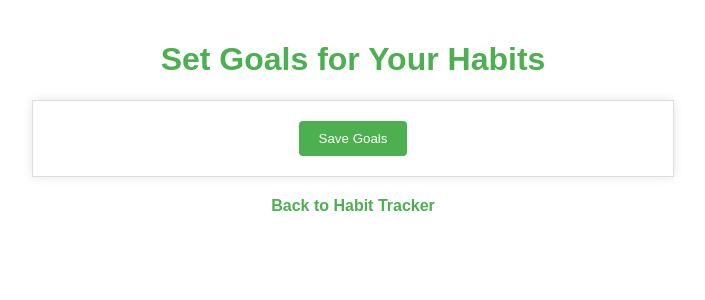
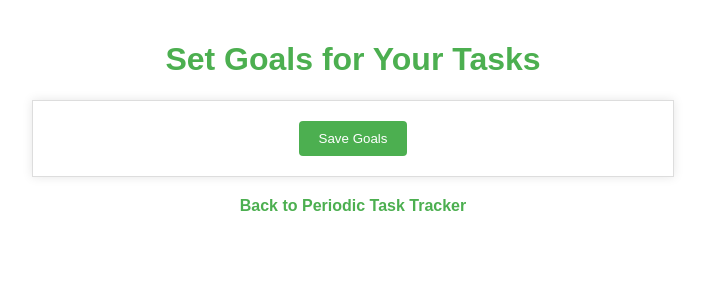
Before and after one commit to jtgannon10/Habit_Tracker, a Flask app: page /set_goals in a window 1280 px wide. Shown: the top 300 px of the page, without its empty margins (287-992 px from the left). Run offline with Flask 3, Linux system fonts and the light colour scheme.

Commit message:
Update set_goals.html

```diff
--- a/api/templates/set_goals.html
+++ b/api/templates/set_goals.html
@@ -68,22 +68,22 @@
     </style>
 </head>
 <body>
-    <h1>Set Goals for Your Habits</h1>
+    <h1>Set Goals for Your Tasks</h1>
     <form method="POST" action="{{ url_for('set_goals') }}">
-        {% for habit in habits %}
+        {% for task in tasks %}
         <div>
-            <label for="{{ habit }}">
-                {{ habit }}:
+            <label for="{{ task }}">
+                {{ task }}:
             </label>
-            <input type="number" id="{{ habit }}" name="{{ habit }}"
+            <input type="number" id="{{ task }}" name="{{ task }}"
                 placeholder="Enter your goal"
-                value="{{ current_goals.get(habit, '') }}">
+                value="{{ current_goals.get(task, '') }}">
         </div>
         {% endfor %}
         <button type="submit">Save Goals</button>
     </form>
     <div class="back-link">
-        <a href="{{ url_for('habit_tracker') }}">Back to Habit Tracker</a>
+        <a href="{{ url_for('task_tracker') }}">Back to Periodic Task Tracker</a>
     </div>
 
     <script>
```
